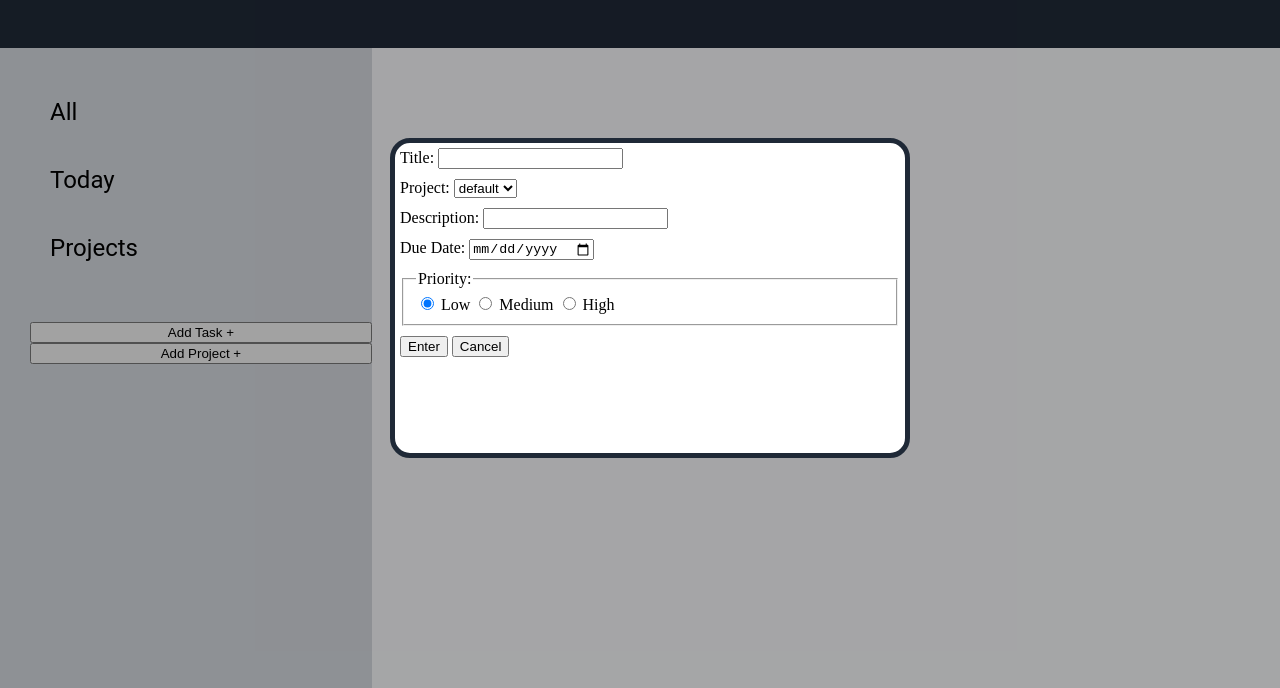
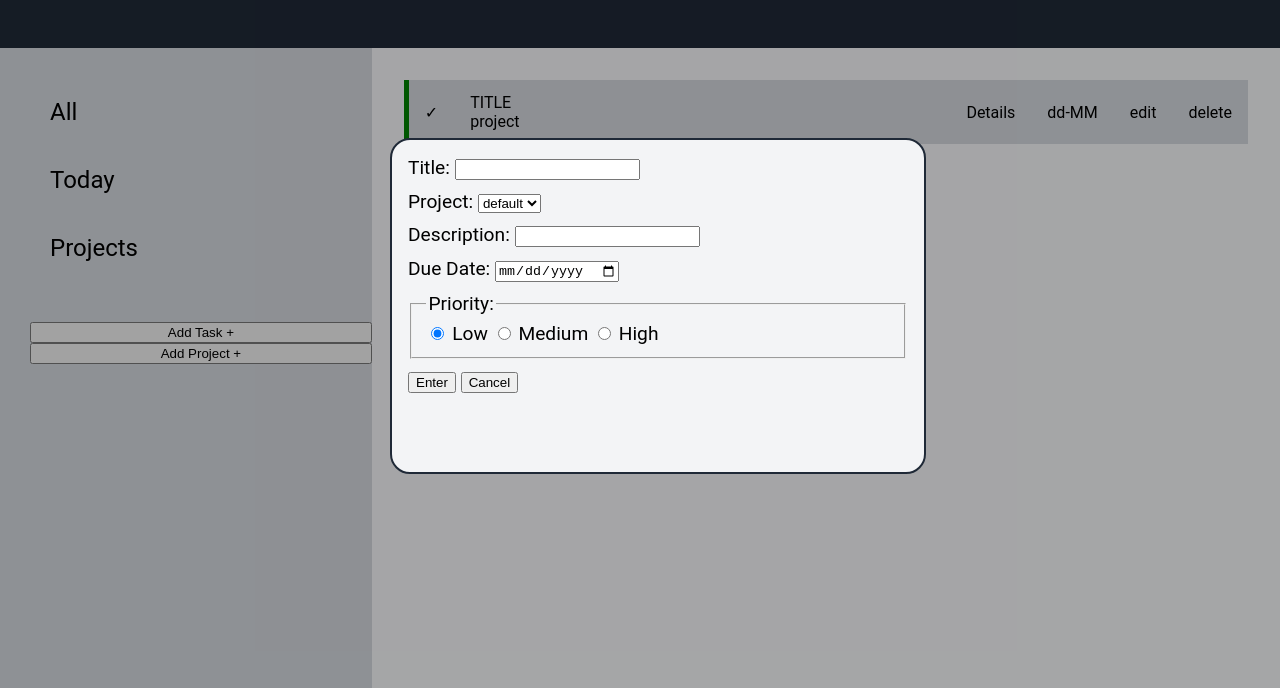
Before and after one commit to imranprice96/to-do-list-app, a website built with webpack: page dist/index.html in a window 1280 px wide. Both pictures are taken after a click on the button "Add Task +". Shown: the part 112-800 px from the top of the page. Built offline with Linux system fonts and the light colour scheme.

Commit message:
Create task card template

```diff
--- a/src/style.css
+++ b/src/style.css
@@ -8,6 +8,8 @@
     --nav: 350px;
     --footer: 100px;
     --left-margin: 50px;
+
+    --font: 'Roboto', sans-serif;
 }
 
 /* ----------------------- */
@@ -31,7 +33,7 @@ body{
 }
 
 .title{
-    font-family: 'Roboto', sans-serif;
+    font-family: var(--font);
     font-size: 3rem;
     color: white;
     padding-left: var(--left-margin);
@@ -45,7 +47,7 @@ body{
 .nav{
     background-color: var(--secondary1);
     width: var(--nav);
-    font-family: 'Roboto', sans-serif;
+    font-family: var(--font);
     font-size: 1.5rem;
     display: flex;
     flex-direction: column;
@@ -76,9 +78,11 @@ body{
 /* ----------------------- */
 
 .popup-box-closed{
-    border: 5px solid var(--primary1);
-    padding: 5px;
-    background-color: white;
+    font-family: var(--font);
+    font-size: 1.2rem;
+    border: 2px solid var(--primary1);
+    padding: 1rem;
+    background-color: var(--secondary2);
     border-radius: 20px;
     position: fixed;
     top: 50%;
@@ -111,3 +115,31 @@ body{
     left: 0;
     background-color: rgba(0, 0, 0, 0.322);
 }
+
+
+/*Task Cards*/
+.task-card{
+    font-family: var(--font);
+    display: flex;
+    align-items: center;
+    border-left: 5px solid green;
+    height: 4rem;
+    background-color: var(--secondary1);
+
+}
+
+.task-card>div{
+    padding: 1rem;
+}
+
+.task-card-title{
+    margin-right: auto;
+    display: flex;
+    flex-direction: column;
+}
+
+.tasks{
+    display: flex;
+    flex-direction: column;
+    margin: 2rem;
+}
```
Also changed, not shown: dist/index.html, dist/main.js.
